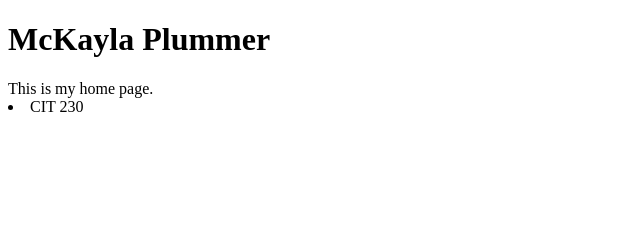
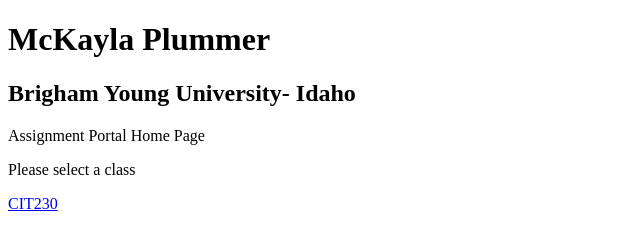
Before and after one commit to mckaylap/mckaylap.github.io, a plain HTML site: page index.html in a window 1280 px wide. Shown: the whole page, without its empty margins (0-640 px from the left). Drawn offline with Linux system fonts and the light colour scheme.

Commit message:
minor errors fixed

```diff
--- a/index.html
+++ b/index.html
@@ -6,9 +6,11 @@
     <meta http-equiv="X-UA-Compatible" content="ie=edge">
     <title>Assignment Portal</title>
 </head>
-<h1>McKayla Plummer</h1>
 <body>
-    This is my home page.
-    <li>CIT 230<a href="cit230.html"></li>
+    <h1>McKayla Plummer</h1>
+    <h2>Brigham Young University- Idaho</h2>
+    <p>Assignment Portal Home Page</p>
+    <p>Please select a class</p>
+    <p><a href="cit230.html">CIT230</a></p>
 </body>
 </html>
```
Also changed, not shown: cit230.html (+1 -1 lines).
